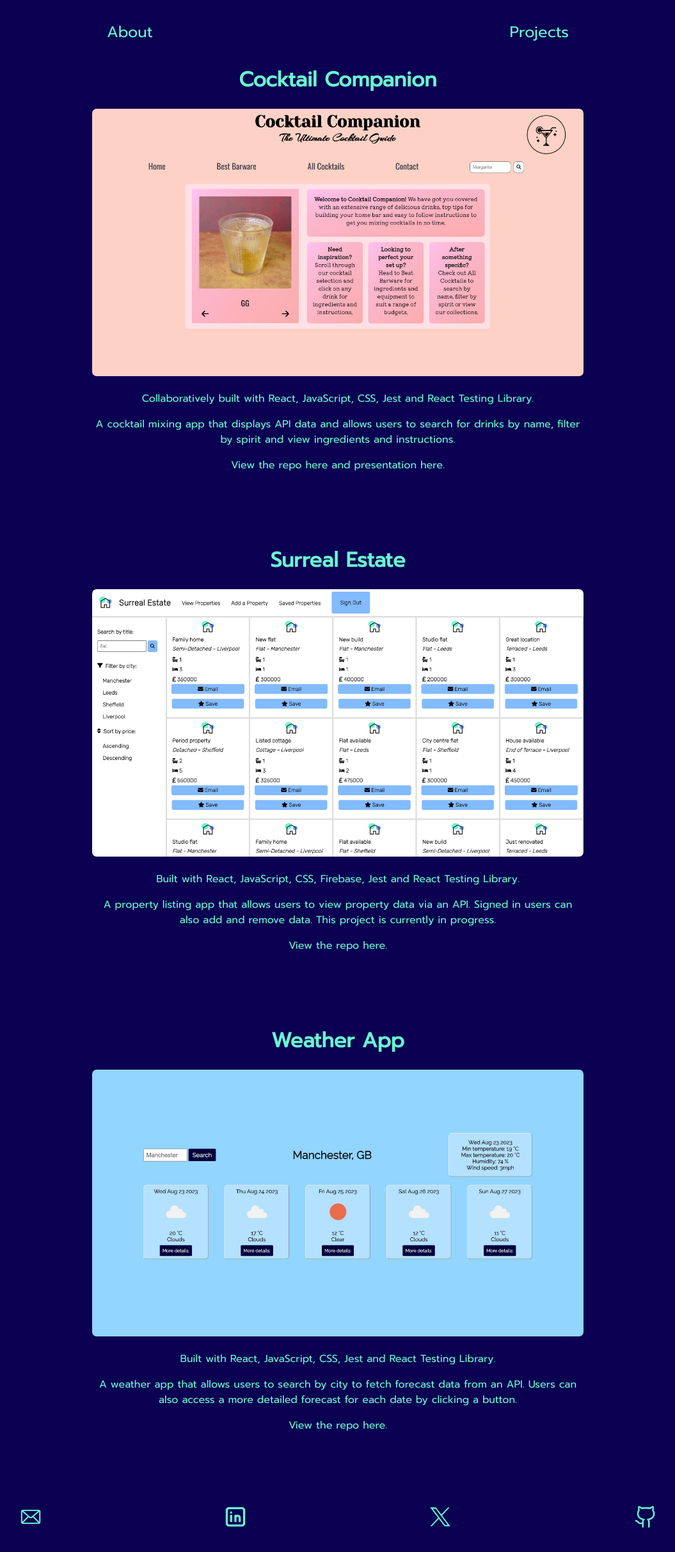
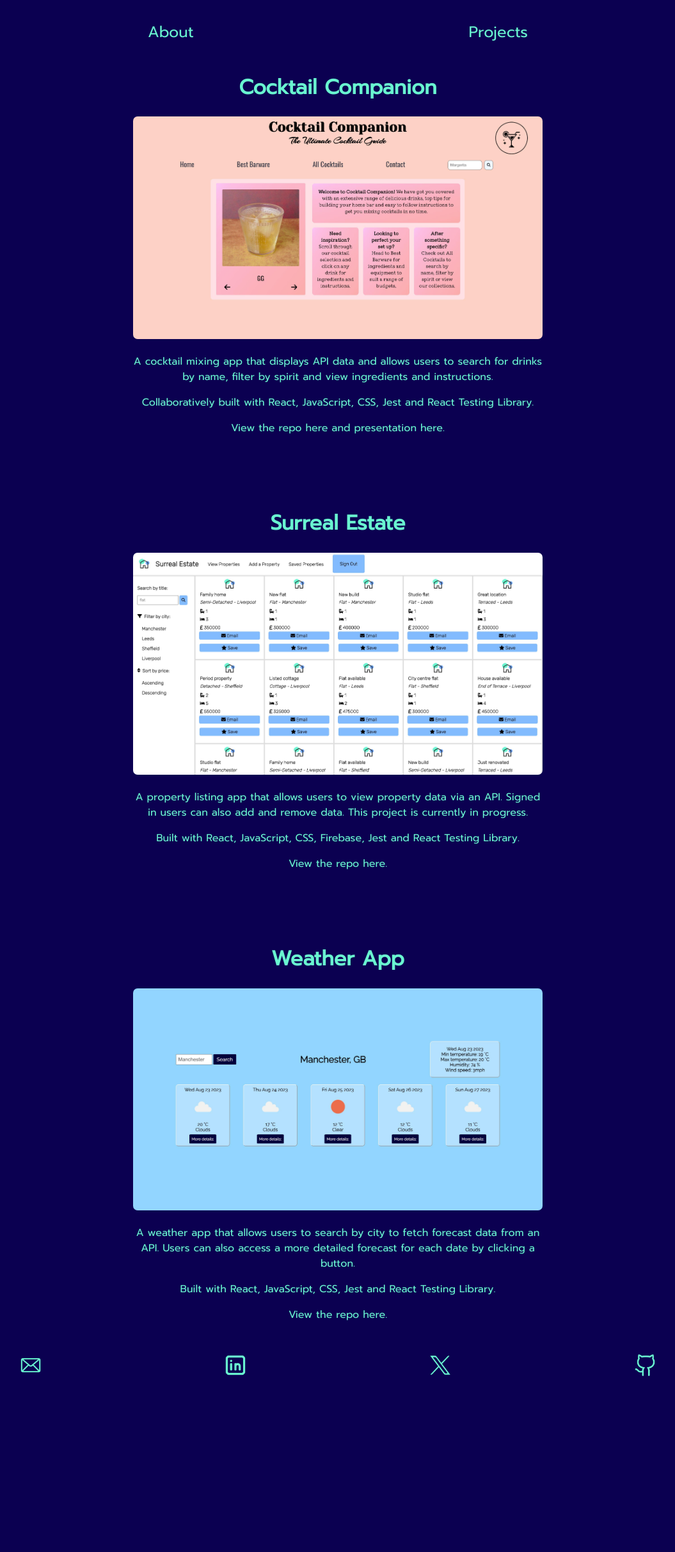
Before and after one commit to cprieststephens/portfolio, a React (Create React App) app: page /projects in a window 1280 px wide. Shown: the top 2426 px of the page at 64% size, without its empty margins (112-1167 px from the left). After the commit the page ends 2176 px from the top, so only its background shows below. Built offline with nearby package versions, Linux system fonts and the light colour scheme.

Commit message:
Fix navbar to top of page and adjust layout to accomodate

```diff
--- a/src/components/Projects.js
+++ b/src/components/Projects.js
@@ -18,13 +18,13 @@ const Projects = () => {
           />
         </Link>
         <p>
-          Collaboratively built with React, JavaScript, CSS, Jest and React
-          Testing Library.
-        </p>
-        <p>
           A cocktail mixing app that displays API data and allows users to
           search for drinks by name, filter by spirit and view ingredients and
           instructions.
+        </p>
+        <p>
+          Collaboratively built with React, JavaScript, CSS, Jest and React
+          Testing Library.
         </p>
         <p>
           <Link
@@ -51,13 +51,13 @@ const Projects = () => {
           alt="Surreal Estate screenshot"
         />
         <p>
-          Built with React, JavaScript, CSS, Firebase, Jest and React Testing
-          Library.
-        </p>
-        <p>
           A property listing app that allows users to view property data via an
           API. Signed in users can also add and remove data. This project is
           currently in progress.
+        </p>
+        <p>
+          Built with React, JavaScript, CSS, Firebase, Jest and React Testing
+          Library.
         </p>
         <p>
           <Link
@@ -79,12 +79,12 @@ const Projects = () => {
           />
         </Link>
         <p>
-          Built with React, JavaScript, CSS, Jest and React Testing Library.
-        </p>
-        <p>
           A weather app that allows users to search by city to fetch forecast
           data from an API. Users can also access a more detailed forecast for
           each date by clicking a button.
+        </p>
+        <p>
+          Built with React, JavaScript, CSS, Jest and React Testing Library.
         </p>
         <p>
           <Link
--- a/src/styles/about.css
+++ b/src/styles/about.css
@@ -1,6 +1,6 @@
 .about {
   width: 60%;
-  margin: 3rem auto 6rem auto;
+  margin: 7rem auto 6rem auto;
   padding: 0;
   text-align: center;
   color: #69F6D0;
--- a/src/styles/contact.css
+++ b/src/styles/contact.css
@@ -1,7 +1,7 @@
 .contact {
   display: flex;
   justify-content: space-around;
-  margin: 3rem 0;
+  margin: 1rem 0;
 }
 
 .contact a {
--- a/src/styles/navbar.css
+++ b/src/styles/navbar.css
@@ -1,5 +1,11 @@
 .navbar {
-  margin-top: 2rem;
+  background-color: #0b0051;
+  position: fixed;
+  top: 0;
+  left: 50%;
+  transform: translateX(-50%);
+  width: 80%;
+  padding: 1rem;
 }
 
 .navbar-links {
--- a/src/styles/projects.css
+++ b/src/styles/projects.css
@@ -1,11 +1,10 @@
 .projects {
   color: #69F6D0;
-  margin-top: 2rem;
 }
 
 .projects-item {
-  width: 60%;
-  margin: 0 auto 7rem auto;
+  width: 50%;
+  margin: 7rem auto 3rem auto;
   text-align: center;
 }
 
```
